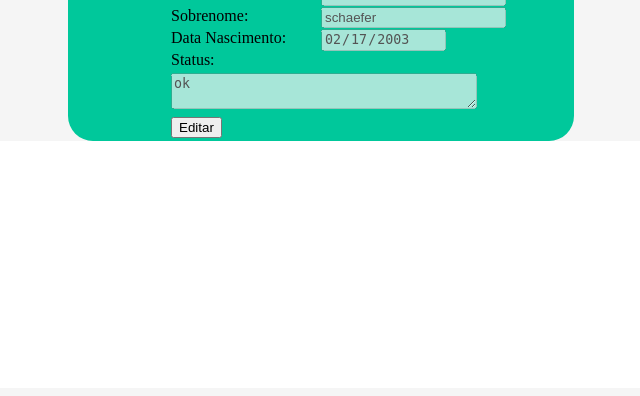
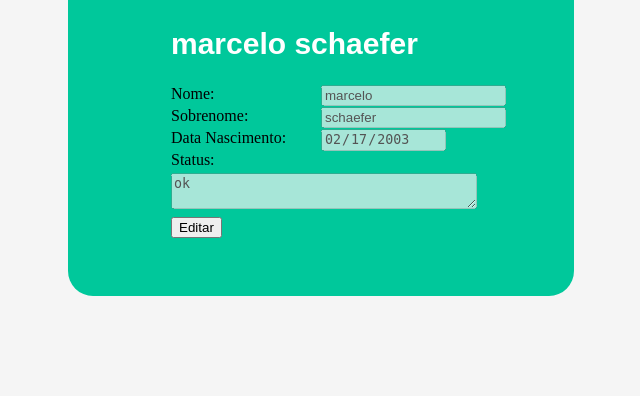
Before and after one commit to Nunes03/site-programacao-web, a PHP site: page /perfil.html in a window 1280 px wide. Shown: the part 412-808 px from the top of the page, without its empty margins (319-959 px from the left). Before the commit the page ends 553 px from the top, so only its background shows below. Run offline with PHP 8.4, Linux system fonts and the light colour scheme.

Commit message:
Add files via upload

```diff
--- a/components/perfil/perfil.css
+++ b/components/perfil/perfil.css
@@ -1,3 +1,6 @@
+body,html {
+height: 100%;
+}
 
 img {
   width: 300px;
@@ -16,7 +19,7 @@ img {
   background-color: rgb(0,200,155);
 
   width: 40%;
-  height: 55%;
+  height: 75%;
 
   border-radius: 25px;
 }
```
